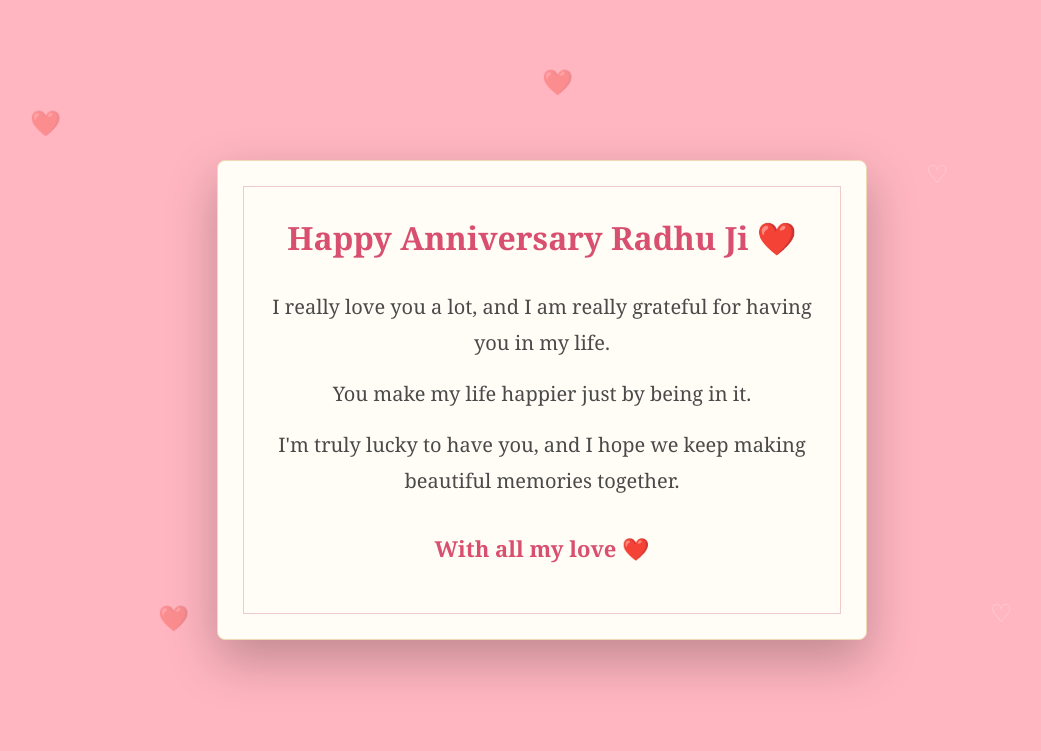
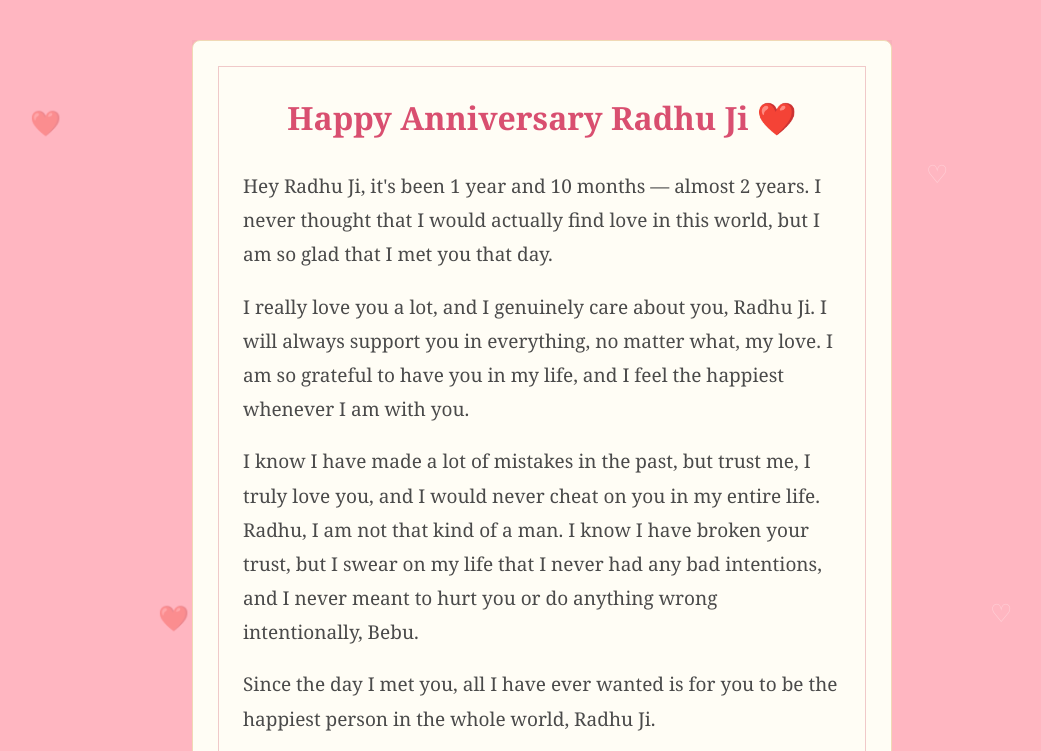
Before and after one commit to chahaldev2510-gif/anniversary, a plain HTML site: page index.html in a window 1280 px wide. Both pictures are taken after a click on the button "Open It ❤️". Shown: the top 751 px of the page, without its empty margins (98-1139 px from the left). Drawn offline with Linux system fonts and the light colour scheme.

Commit message:
Update index.html

```diff
--- a/index.html
+++ b/index.html
@@ -38,9 +38,7 @@
         }
 
 
-        /* =================================
-           HEARTS IN BACKGROUND
-           ================================= */
+        /* Floating hearts */
 
         .heart {
 
@@ -99,9 +97,9 @@
         }
 
 
-        /* =================================
-           FIRST POPUP
-           ================================= */
+        /* ==========================
+           POPUP
+           ========================== */
 
         .popup {
 
@@ -201,17 +199,21 @@
         }
 
 
-        /* =================================
+        /* ==========================
            LETTER
-           ================================= */
+           ========================== */
 
         .letter-container {
 
             display: none;
 
-            width: 90%;
+            width: 92%;
 
-            max-width: 650px;
+            max-width: 700px;
+
+            max-height: 90vh;
+
+            overflow-y: auto;
 
             position: relative;
 
@@ -259,8 +261,6 @@
             }
         }
 
-
-        /* Letter lines */
 
         .letter::before {
 
@@ -310,31 +310,33 @@
 
             color: #4a4a4a;
 
-            font-size: 20px;
+            font-size: 19px;
 
             line-height: 1.8;
 
-            text-align: center;
+            text-align: left;
 
-            margin: 15px 0;
+            margin: 18px 0;
         }
 
 
         .signature {
 
+            text-align: center !important;
+
             margin-top: 30px !important;
 
             color: #d94f70 !important;
 
-            font-size: 22px !important;
+            font-size: 24px !important;
 
             font-weight: bold;
         }
 
 
-        /* =================================
+        /* ==========================
            MOBILE
-           ================================= */
+           ========================== */
 
         @media (max-width: 600px) {
 
@@ -379,9 +381,7 @@
 <body>
 
 
-<!-- =================================
-     FLOATING HEARTS
-     ================================= -->
+<!-- Floating hearts -->
 
 <div class="heart">❤️</div>
 
@@ -395,7 +395,18 @@
 
 
 <!-- =================================
-     FIRST POPUP
+     MUSIC
+     ================================= -->
+
+<audio id="loveSong" loop>
+
+    <source src="tum-se-hi.mp3" type="audio/mpeg">
+
+</audio>
+
+
+<!-- =================================
+     POPUP
      ================================= -->
 
 <div class="popup" id="popup">
@@ -403,10 +414,15 @@
     <h1>A Little Surprise 💌</h1>
 
     <p>
+
         I made something special for you.
+
         <br>
+
         Open it when you're ready ❤️
+
     </p>
+
 
     <button
         class="open-button"
@@ -431,36 +447,72 @@
 
         <div class="letter-content">
 
+
             <h2>
                 Happy Anniversary Radhu Ji ❤️
             </h2>
 
 
             <p>
-                I really love you a lot,
-                and I am really grateful
-                for having you in my life.
+
+                Hey Radhu Ji, it's been 1 year and 10 months —
+                almost 2 years. I never thought that I would
+                actually find love in this world, but I am so
+                glad that I met you that day.
+
             </p>
 
 
             <p>
-                You make my life happier
-                just by being in it.
+
+                I really love you a lot, and I genuinely care
+                about you, Radhu Ji. I will always support you
+                in everything, no matter what, my love. I am so
+                grateful to have you in my life, and I feel the
+                happiest whenever I am with you.
+
             </p>
 
 
             <p>
-                I'm truly lucky to have you,
-                and I hope we keep making
-                beautiful memories together.
+
+                I know I have made a lot of mistakes in the past,
+                but trust me, I truly love you, and I would never
+                cheat on you in my entire life. Radhu, I am not
+                that kind of a man. I know I have broken your
+                trust, but I swear on my life that I never had
+                any bad intentions, and I never meant to hurt you
+                or do anything wrong intentionally, Bebu.
+
+            </p>
+
+
+            <p>
+
+                Since the day I met you, all I have ever wanted
+                is for you to be the happiest person in the whole
+                world, Radhu Ji.
+
+            </p>
+
+
+            <p>
+
+                Thank you for always choosing me and prioritising
+                me over others, Radhu. You make me feel so loved.
+                Nobody has ever loved me the way you love me,
+                Radhu Ji, and you make me feel so special too,
+                Bebu.
+
             </p>
 
 
             <p class="signature">
 
-                With all my love ❤️
+                I love you, Radhu. ❤️
 
             </p>
+
 
         </div>
 
@@ -484,6 +536,21 @@
     document.getElementById("letterContainer").style.display =
         "block";
 
+
+    // Start song
+
+    const song =
+        document.getElementById("loveSong");
+
+    song.play().catch(function(error) {
+
+        console.log(
+            "Audio could not start:",
+            error
+        );
+
+    });
+
 }
 
 </script>
```
